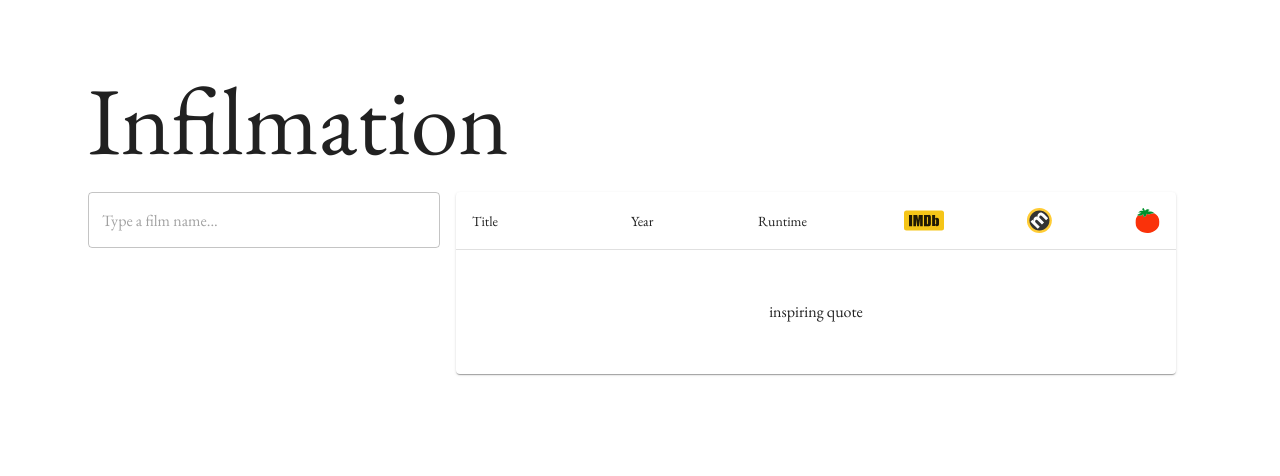
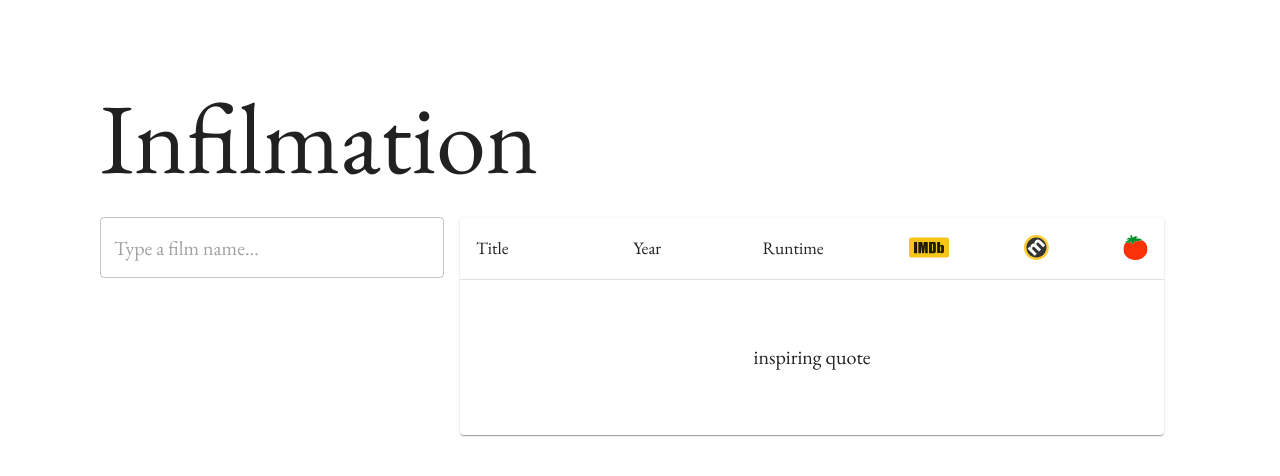
Before and after one commit to dbatten5/infilmation, a React (Create React App) app in the folder frontend/: page / in a window 1280 px wide. Shown: the top 476 px of the page. Built offline with nearby package versions, Linux system fonts and the light colour scheme.

Commit message:
add loading state

```diff
--- a/frontend/src/Logo.tsx
+++ b/frontend/src/Logo.tsx
@@ -6,7 +6,7 @@ const Logo = () => (
   <Box>
     <Typography
       variant="h1"
-      sx={{ fontSize: { xs: '3rem', sm: '4rem', md: '5rem', lg: '6rem' } }}
+      sx={{ fontSize: { xs: '2rem', sm: '3rem', md: '4rem', lg: '5rem' } }}
     >
       Infilmation
     </Typography>
--- a/frontend/src/Search.tsx
+++ b/frontend/src/Search.tsx
@@ -2,6 +2,9 @@ import React from 'react';
 import Box from '@mui/material/Box';
 import Autocomplete from '@mui/material/Autocomplete';
 import TextField from '@mui/material/TextField';
+import Typography from '@mui/material/Typography';
+import Stack from '@mui/material/Stack';
+import CircularProgress from '@mui/material/CircularProgress';
 import debounce from 'lodash.debounce';
 import { SearchResult } from './generated/models';
 import { filmsApi } from './providers/env';
@@ -14,10 +17,18 @@ type Props = {
   addFilm: (option: FilmListItem) => void;
 };
 
+const SearchingText = () => (
+  <Stack direction="row" alignItems="center">
+    <Typography variant="body1">Searching...</Typography>
+    <CircularProgress size="1rem" sx={{ ml: '1rem' }} />
+  </Stack>
+);
+
 const Search = ({ addFilm }: Props) => {
   const [value, setValue] = React.useState<SearchResult | null>(null);
   const [inputValue, setInputValue] = React.useState('');
   const [options, setOptions] = React.useState<SearchResult[]>([]);
+  const [loading, setLoading] = React.useState<boolean>(false);
 
   const fetchOptions = async (query: string) => {
     if (query) {
@@ -26,6 +37,8 @@ const Search = ({ addFilm }: Props) => {
         setOptions(response.data);
       } catch (error) {
         console.error(error);
+      } finally {
+        setLoading(false);
       }
     }
   };
@@ -47,7 +60,7 @@ const Search = ({ addFilm }: Props) => {
   };
 
   const debouncedFetchOptions = React.useMemo(
-    () => debounce(fetchOptions, 1000),
+    () => debounce(fetchOptions, 500),
     []
   );
 
@@ -62,12 +75,15 @@ const Search = ({ addFilm }: Props) => {
         getOptionLabel={renderOptionLabel}
         filterOptions={(x) => x}
         options={options}
-        open={!!inputValue && options.length > 0}
+        open={!!inputValue}
         includeInputInList
+        loading={loading}
+        loadingText={<SearchingText />}
         selectOnFocus
         popupIcon={false}
         value={value}
         onInputChange={(event, newInputValue) => {
+          setLoading(true);
           setInputValue(newInputValue);
         }}
         onClose={() => {
--- a/frontend/src/index.css
+++ b/frontend/src/index.css
@@ -1,3 +1,7 @@
+html {
+  font-size: 20px;
+}
+
 body {
   margin: 0;
   font-family: -apple-system, BlinkMacSystemFont, 'Segoe UI', 'Roboto', 'Oxygen',
```
Also changed, not shown: frontend/src/logo.svg (deleted).
